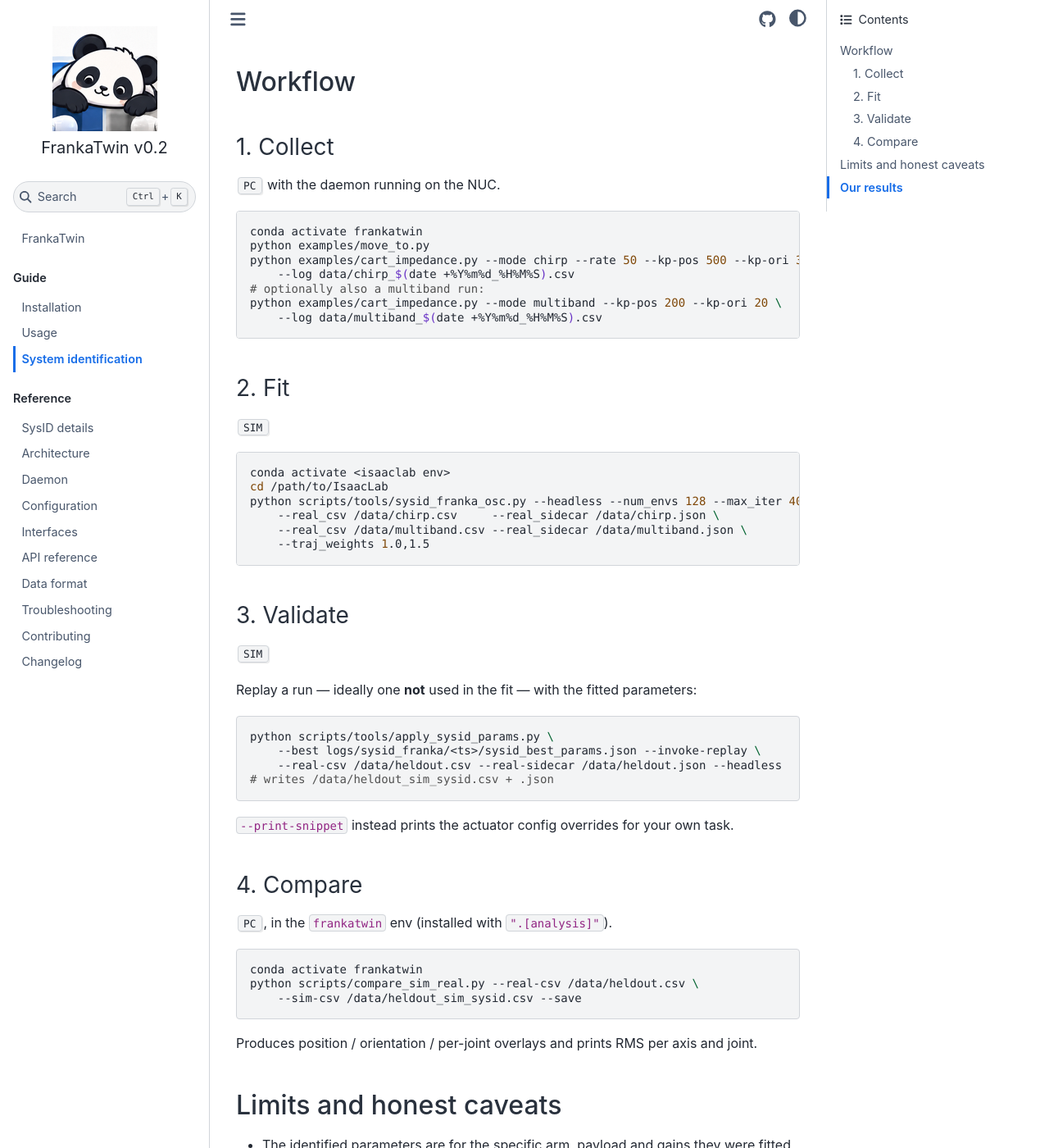
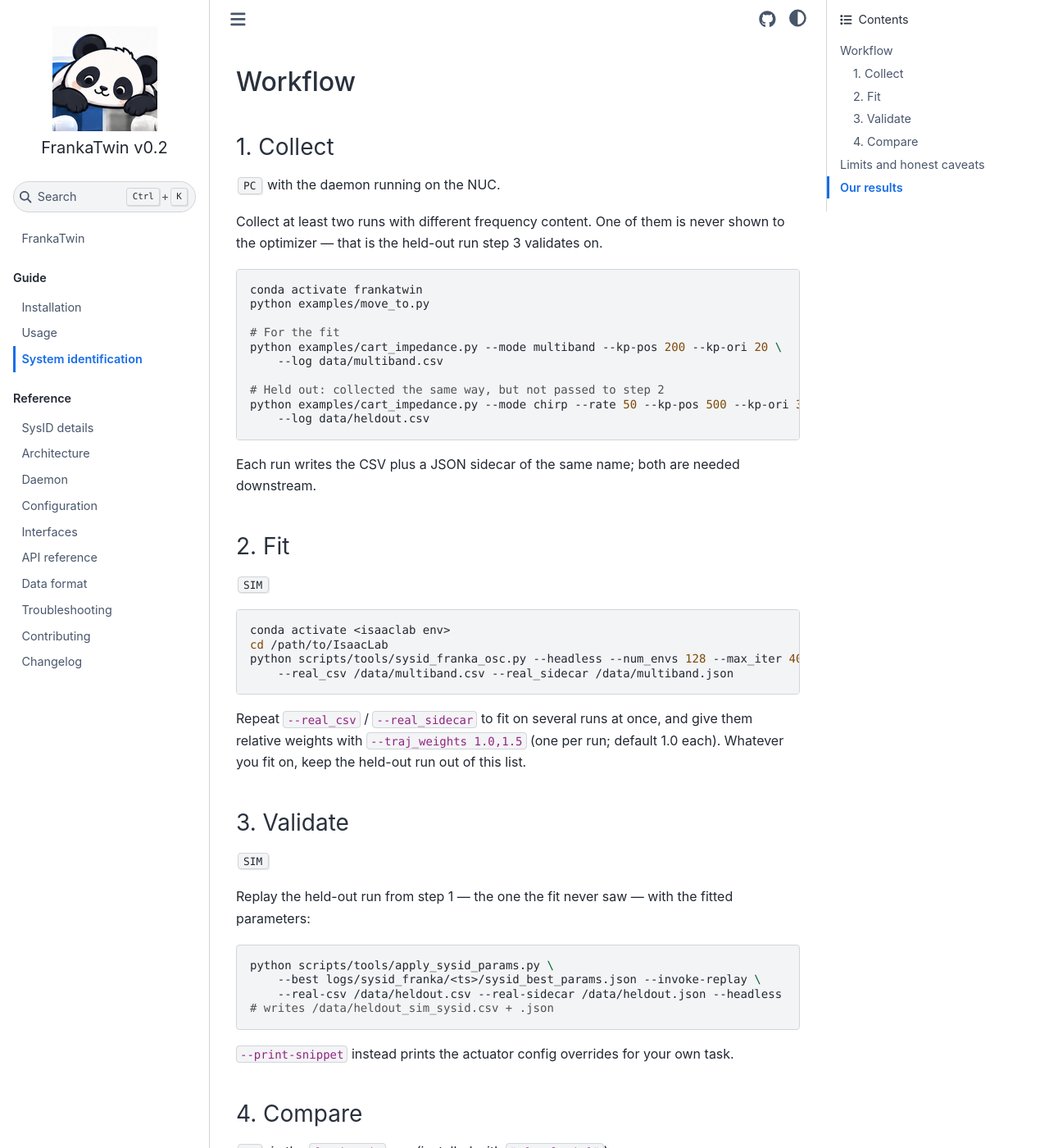
Before and after one commit to tsrobcvai/frankatwin, a Sphinx documentation site: the page built from docs/sysid.md, in a window 1280 px wide and 1400 px high, scrolled down 247 px. Shown: the whole window at 82% size. Built offline with Sphinx 7.4.7 and the Sphinx Book theme 1.1.4, drawn with Linux system fonts in a browser that asks for light colours.

Commit message:
docs(sysid): say where the held-out trajectory comes from
Step 3 replayed /data/heldout.csv, a file step 1 never produced, while step 2
fed the optimizer both the chirp and the multiband run — contradicting Approach,
which says the chirp is held out.

Collect now produces two named runs, one explicitly not passed to the fit, and
the fit takes only the multiband one. How to fit on several runs, and weight
them, moves into prose under the command.

Co-Authored-By: Claude Opus 5 <noreply@anthropic.com>

````diff
--- a/docs/sysid.md
+++ b/docs/sysid.md
@@ -15,15 +15,24 @@ optimizer works and how the excitations are designed, see
 
 <kbd>PC</kbd> with the daemon running on the NUC.
 
+Collect at least two runs with different frequency content. One of them is
+never shown to the optimizer — that is the held-out run step 3 validates on.
+
 ```bash
 conda activate frankatwin
 python examples/move_to.py
+
+# For the fit
+python examples/cart_impedance.py --mode multiband --kp-pos 200 --kp-ori 20 \
+    --log data/multiband.csv
+
+# Held out: collected the same way, but not passed to step 2
 python examples/cart_impedance.py --mode chirp --rate 50 --kp-pos 500 --kp-ori 30 \
-    --log data/chirp_$(date +%Y%m%d_%H%M%S).csv
-# optionally also a multiband run:
-python examples/cart_impedance.py --mode multiband --kp-pos 200 --kp-ori 20 \
-    --log data/multiband_$(date +%Y%m%d_%H%M%S).csv
+    --log data/heldout.csv
 ```
+
+Each run writes the CSV plus a JSON sidecar of the same name; both are needed
+downstream.
 
 ### 2. Fit
 
@@ -33,16 +42,19 @@ python examples/cart_impedance.py --mode multiband --kp-pos 200 --kp-ori 20 \
 conda activate <isaaclab env>
 cd /path/to/IsaacLab
 python scripts/tools/sysid_franka_osc.py --headless --num_envs 128 --max_iter 40 --sigma 0.3 \
-    --real_csv /data/chirp.csv     --real_sidecar /data/chirp.json \
-    --real_csv /data/multiband.csv --real_sidecar /data/multiband.json \
-    --traj_weights 1.0,1.5
+    --real_csv /data/multiband.csv --real_sidecar /data/multiband.json
 ```
+
+Repeat `--real_csv` / `--real_sidecar` to fit on several runs at once, and give
+them relative weights with `--traj_weights 1.0,1.5` (one per run; default 1.0
+each). Whatever you fit on, keep the held-out run out of this list.
 
 ### 3. Validate
 
 <kbd>SIM</kbd>
 
-Replay a run — ideally one **not** used in the fit — with the fitted parameters:
+Replay the held-out run from step 1 — the one the fit never saw — with the
+fitted parameters:
 
 ```bash
 python scripts/tools/apply_sysid_params.py \
````
